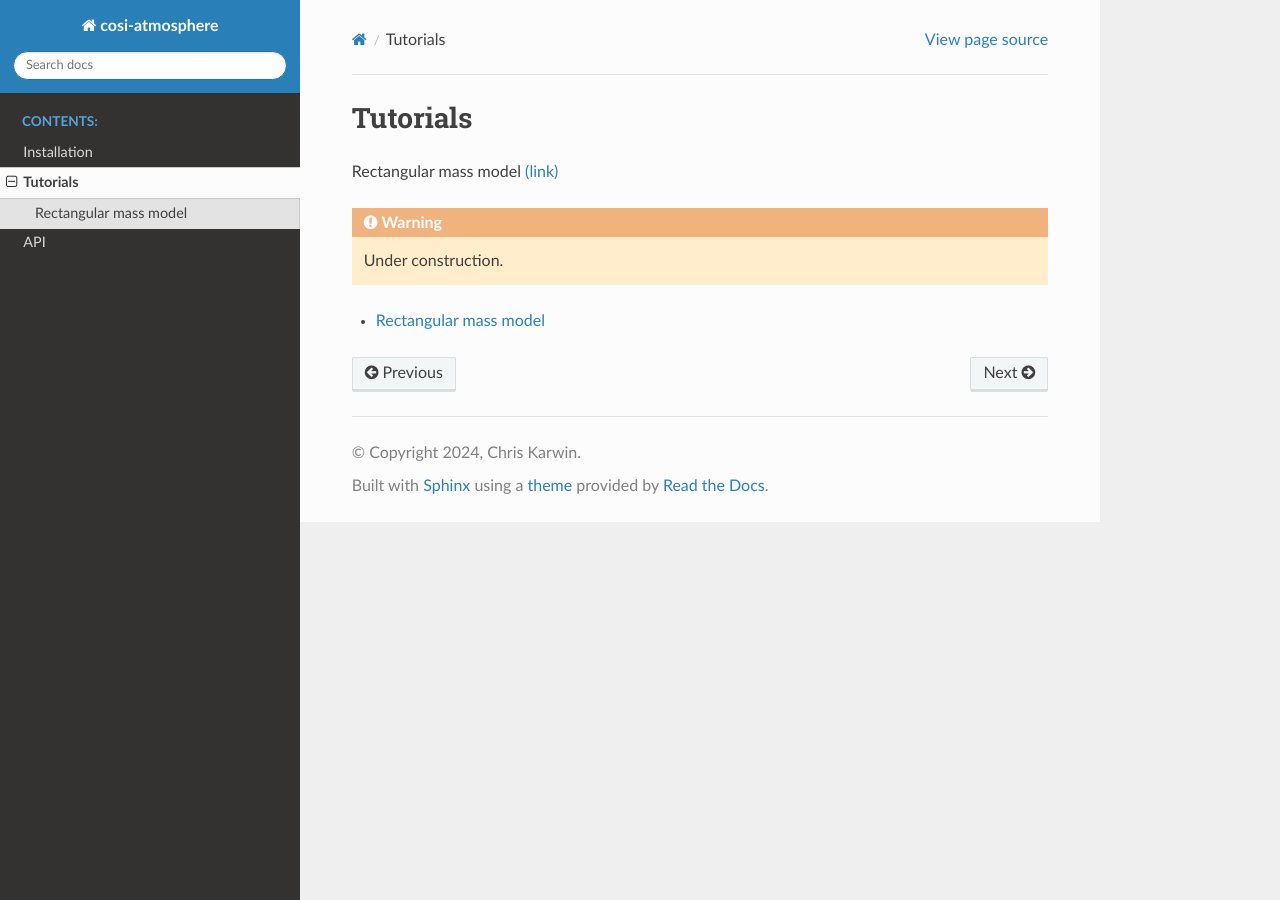
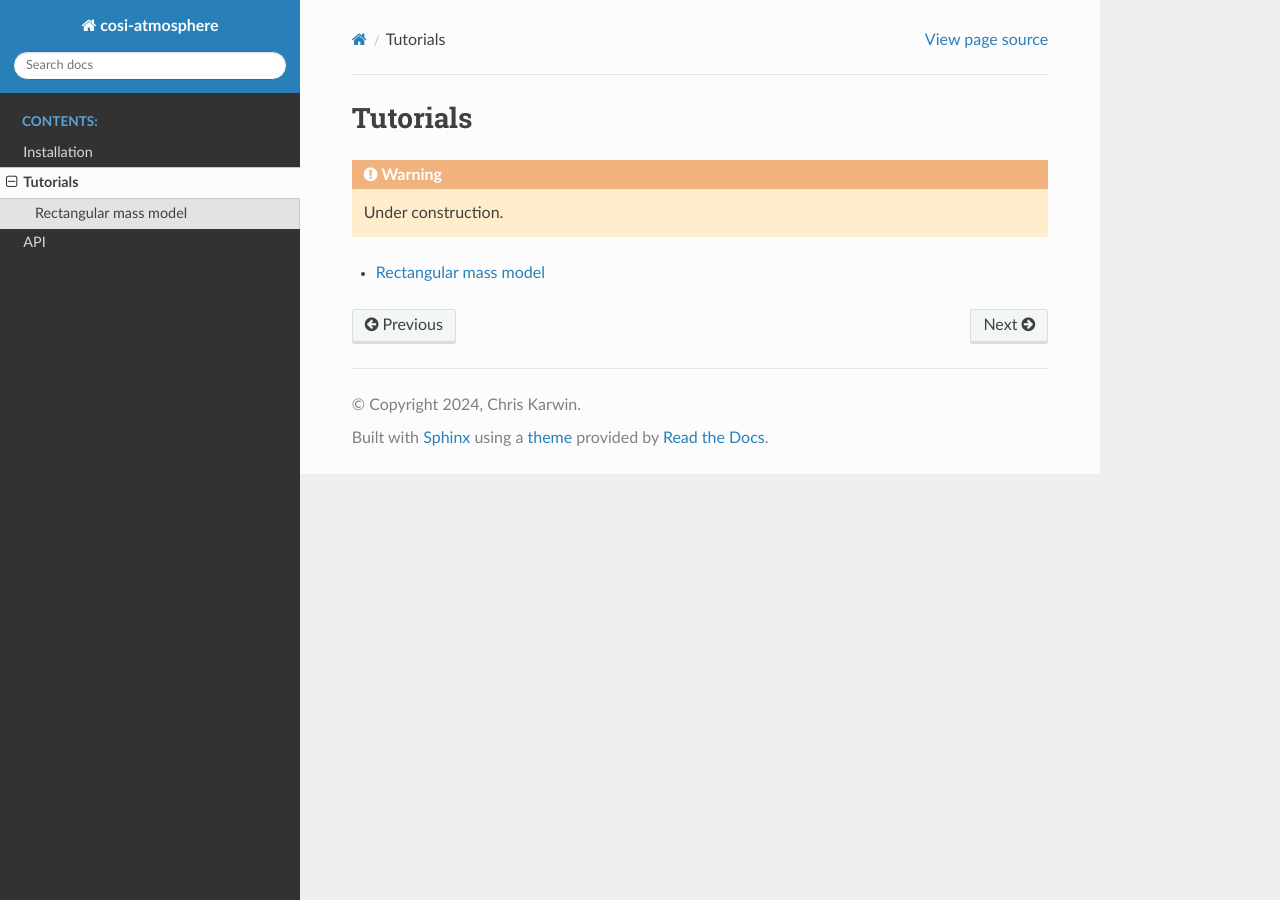
Before and after one commit to cositools/cosi-atmosphere, a Sphinx documentation site: the page built from docs/tutorials/index.rst, in a window 1280 px wide. Built offline with Sphinx 7.4.7 and the Read the Docs theme 2.0.0, drawn with Linux system fonts in a browser that asks for light colours.

Commit message:
Update index.rst

```diff
--- a/docs/tutorials/index.rst
+++ b/docs/tutorials/index.rst
@@ -1,7 +1,5 @@
 Tutorials
 =========
-
-Rectangular mass model `(link) <https://github.com/cositools/cosi-atmosphere/tree/main/docs/tutorials/rectangular_mass_model>`_
 
 .. warning::
    Under construction.
```
